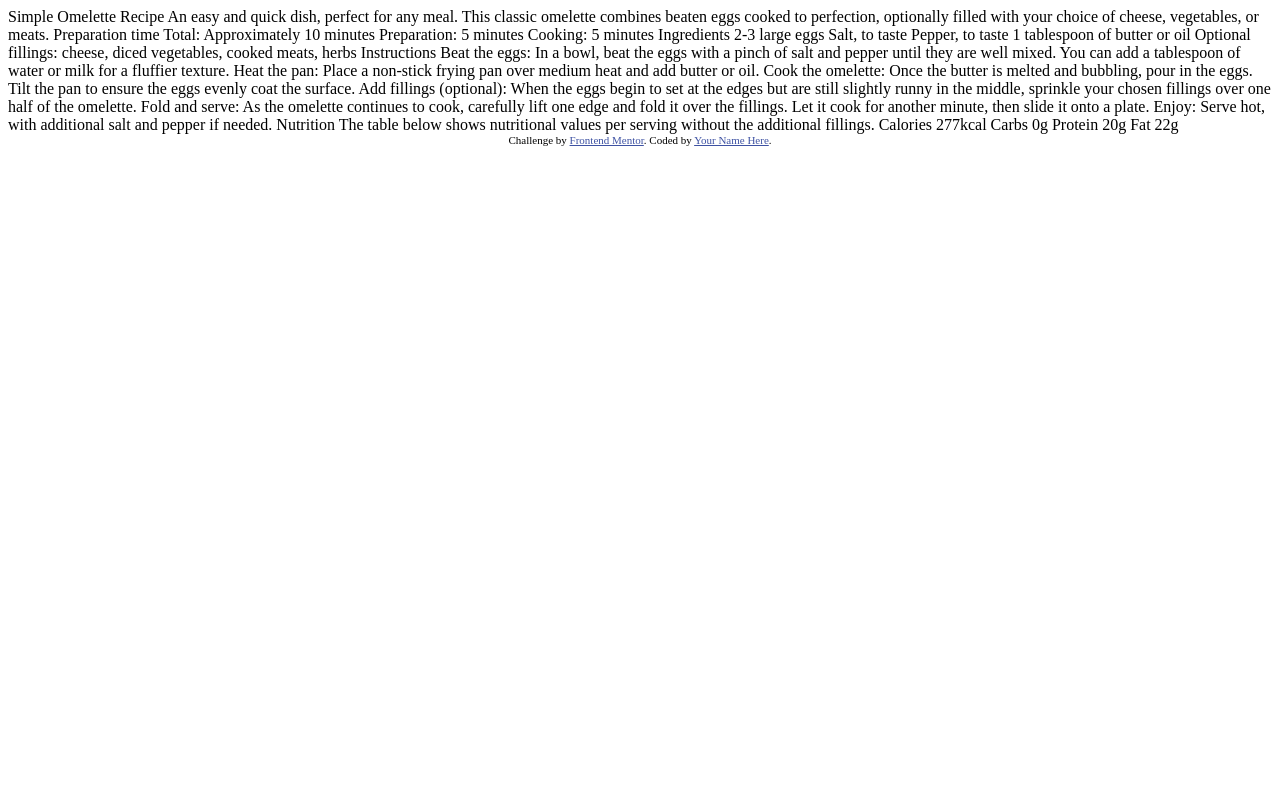
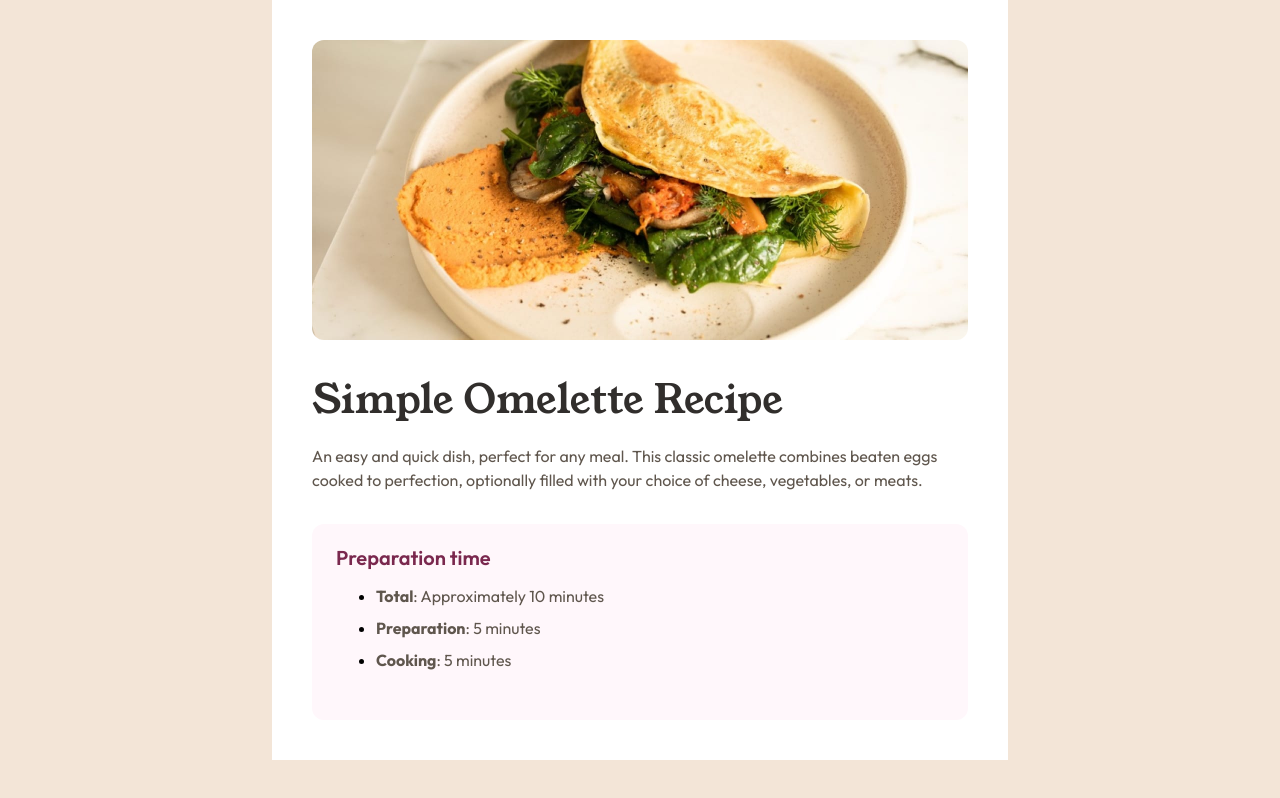
Before and after one commit to ruslan898/frontend-mentor_recipe-page, a plain HTML site: page index.html in a window 1280 px wide. Drawn offline with Linux system fonts and the light colour scheme.

Commit message:
Complete hero section

```diff
--- a/index.html
+++ b/index.html
@@ -2,76 +2,39 @@
 <html lang="en">
 <head>
   <meta charset="UTF-8">
-  <meta name="viewport" content="width=device-width, initial-scale=1.0"> <!-- displays site properly based on user's device -->
-
+  <meta name="viewport" content="width=device-width, initial-scale=1.0">
   <link rel="icon" type="image/png" sizes="32x32" href="./assets/images/favicon-32x32.png">
-
   <title>Frontend Mentor | Recipe page</title>
-
-  <!-- Feel free to remove these styles or customise in your own stylesheet 👍 -->
-  <style>
-    .attribution { font-size: 11px; text-align: center; }
-    .attribution a { color: hsl(228, 45%, 44%); }
-  </style>
+  <link rel="stylesheet" href="./style.min.css">
 </head>
 <body>
+  <main>
+    <div class="container" id="container-top">
+      <div class="top-image">
+        <img src="./assets/images/image-omelette.jpeg" alt="Image of omelette">
+      </div>
+    </div>
 
-  Simple Omelette Recipe
-
-  An easy and quick dish, perfect for any meal. This classic omelette combines beaten eggs cooked
-  to perfection, optionally filled with your choice of cheese, vegetables, or meats.
-
-  Preparation time
-
-  Total: Approximately 10 minutes
-  Preparation: 5 minutes
-  Cooking: 5 minutes
-
-  Ingredients
-
-  2-3 large eggs
-  Salt, to taste
-  Pepper, to taste
-  1 tablespoon of butter or oil
-  Optional fillings: cheese, diced vegetables, cooked meats, herbs
-
-  Instructions
-
-  Beat the eggs: In a bowl, beat the eggs with a pinch of salt and pepper until they are well mixed.
-  You can add a tablespoon of water or milk for a fluffier texture.
-
-  Heat the pan: Place a non-stick frying pan over medium heat and add butter or oil.
-
-  Cook the omelette: Once the butter is melted and bubbling, pour in the eggs. Tilt the pan to ensure
-  the eggs evenly coat the surface.
-
-  Add fillings (optional): When the eggs begin to set at the edges but are still slightly runny in the
-  middle, sprinkle your chosen fillings over one half of the omelette.
-
-  Fold and serve: As the omelette continues to cook, carefully lift one edge and fold it over the
-  fillings. Let it cook for another minute, then slide it onto a plate.
-
-  Enjoy: Serve hot, with additional salt and pepper if needed.
-
-  Nutrition
-
-  The table below shows nutritional values per serving without the additional fillings.
-
-  Calories
-  277kcal
-
-  Carbs
-  0g
-
-  Protein
-  20g
-
-  Fat
-  22g
-
-  <div class="attribution">
-    Challenge by <a href="https://www.frontendmentor.io?ref=challenge" target="_blank">Frontend Mentor</a>.
-    Coded by <a href="#">Your Name Here</a>.
-  </div>
+    <div class="container">
+      <section class="hero">
+        <h1 class="title-h1 hero__title">Simple Omelette Recipe</h1>
+        <p class="text-normal hero__text">An easy and quick dish, perfect for any meal. This classic omelette combines beaten eggs cooked to perfection, optionally filled with your choice of cheese, vegetables, or meats.</p>
+        <div class="preparation-time">
+          <h2 class="preparation-time__title">Preparation time</h2>
+          <ul class="preparation-time__list">
+            <li>
+              <a href="#" class="preparation-time__link text-normal"><span class="text-normal_bold">Total</span>: Approximately 10 minutes</a>
+            </li>
+            <li>
+              <a href="#" class="preparation-time__link text-normal"><span class="text-normal_bold">Preparation</span>: 5 minutes</a>
+            </li>
+            <li>
+              <a href="#" class="preparation-time__link text-normal"><span class="text-normal_bold">Cooking</span>: 5 minutes</a>
+            </li>
+          </ul>
+        </div>
+      </section>
+    </div>
+  </main>
 </body>
 </html>
--- /dev/null
+++ b/sass/base/_basic.scss
@@ -0,0 +1,43 @@
+@import url('https://fonts.googleapis.com/css2?family=Outfit:wght@100..900&family=Young+Serif&display=swap');
+
+h1,
+h2,
+h3,
+h4,
+h5,
+figure,
+p,
+ol,
+ul {
+	margin: 0;
+}
+
+ol[role="list"],
+ul[role="list"] {
+	list-style: none;
+	padding-inline: 0;
+}
+
+h1,
+h2,
+h3,
+h4,
+h5 {
+	font-size: inherit;
+	font-weight: inherit;
+}
+
+img {
+	display: block;
+	max-inline-size: 100%;
+}
+
+
+
+html {
+	font-family: Outfit, sans-serif;
+}
+
+body {
+	background: #f3e5d7;
+}
--- /dev/null
+++ b/sass/base/_mixins.scss
@@ -0,0 +1,32 @@
+/* Typography Presets */
+@mixin text-preset-1 {
+  font-family: 'Young Serif', sans-serif;
+  font-size: 40px;
+  font-weight: 400;
+  line-height: 100%;
+}
+
+@mixin text-preset-2 {
+  font-family: 'Young Serif', sans-serif;
+  font-size: 28px;
+  font-weight: 400;
+  line-height: 100%;
+}
+
+@mixin text-preset-3 {
+  font-size: 20px;
+  font-weight: 600;
+  line-height: 100%;
+}
+
+@mixin text-preset-4 {
+  font-size: 16px;
+  font-weight: 400;
+  line-height: 150%;
+}
+
+@mixin text-preset-4-bold {
+  font-size: 16px;
+  font-weight: 700;
+  line-height: 150%;
+}
--- /dev/null
+++ b/sass/base/_variables.scss
@@ -0,0 +1,19 @@
+:root {
+  --color-rose-800: #7a284e;
+  --color-rose-50: #fff7fb;
+  --color-stone-900: #312e2c;
+  --color-stone-600: #5f564d;
+  --color-stone-150: #e3ddd7;
+  --color-stone-100: #f3e5d7;
+  --color-brown-800: #854632;
+  --color-white: #ffffff;
+
+  --spacing-1600: 128px;
+  --spacing-600: 48px;
+  --spacing-500: 40px;
+  --spacing-400: 32px;
+  --spacing-300: 24px;
+  --spacing-200: 16px;
+  --spacing-150: 12px;
+  --spacing-100: 8px;
+}
--- /dev/null
+++ b/sass/blocks/_container.scss
@@ -0,0 +1,20 @@
+.container {
+  width: clamp(375px, 80%, 736px);
+  background-color: #fff;
+  margin: 0 auto;
+  padding: 40px 32px;
+}
+
+.container#container-top {
+  padding: 0;
+}
+
+@media screen and (min-width: 768px) {
+  .container {
+    padding: 40px;
+  }
+
+  .container#container-top {
+    padding: 40px 40px 0 40px;
+  }
+}
--- /dev/null
+++ b/sass/blocks/_hero.scss
@@ -0,0 +1,40 @@
+.hero {
+  &__title {
+    margin-bottom: 24px;
+  }
+
+  &__text {
+    margin-bottom: 32px;
+  }
+
+  .preparation-time {
+    min-height: 196px;
+    display: flex;
+    flex-direction: column;
+    gap: var(--spacing-200);
+    padding: var(--spacing-300);
+    border-radius: var(--spacing-150);
+    background: var(--color-rose-50);
+
+    &__title {
+      color: rgba(122, 40, 78, 1);
+      font-family: Outfit;
+      font-size: 20px;
+      font-weight: 600;
+      line-height: 100%;
+      letter-spacing: 0%;
+      text-align: left;
+    }
+
+    &__list {
+      display: flex;
+      flex-direction: column;
+      gap: 8px;
+    }
+
+    &__link {
+      text-decoration: none;
+
+    }
+  }
+}
--- /dev/null
+++ b/sass/blocks/_top-image.scss
@@ -0,0 +1,20 @@
+.top-image {
+  width: 100%;
+  height: 170px;
+
+  img {
+    width: 100%;
+    height: 100%;
+    object-fit: cover;
+  }
+}
+
+@media screen and (min-width: 768px) {
+  .top-image {
+    height: 300px;
+
+    img {
+      border-radius: var(--spacing-150, 12px);
+    }
+  }
+}
--- /dev/null
+++ b/sass/libs/modern-normalize.min.css
@@ -0,0 +1,109 @@
+*,
+::after,
+::before {
+	box-sizing: border-box;
+}
+html {
+	font-family: system-ui, "Segoe UI", Roboto, Helvetica, Arial, sans-serif,
+		"Apple Color Emoji", "Segoe UI Emoji";
+	line-height: 1.15;
+	-webkit-text-size-adjust: 100%;
+	-moz-tab-size: 4;
+	tab-size: 4;
+}
+body {
+	margin: 0;
+}
+hr {
+	height: 0;
+	color: inherit;
+}
+abbr[title] {
+	text-decoration: underline dotted;
+}
+b,
+strong {
+	font-weight: bolder;
+}
+code,
+kbd,
+pre,
+samp {
+	font-family: ui-monospace, SFMono-Regular, Consolas, "Liberation Mono", Menlo,
+		monospace;
+	font-size: 1em;
+}
+small {
+	font-size: 80%;
+}
+sub,
+sup {
+	font-size: 75%;
+	line-height: 0;
+	position: relative;
+	vertical-align: baseline;
+}
+sub {
+	bottom: -0.25em;
+}
+sup {
+	top: -0.5em;
+}
+table {
+	text-indent: 0;
+	border-color: inherit;
+}
+button,
+input,
+optgroup,
+select,
+textarea {
+	font-family: inherit;
+	font-size: 100%;
+	line-height: 1.15;
+	margin: 0;
+}
+button,
+select {
+	text-transform: none;
+}
+[type="button"],
+[type="reset"],
+[type="submit"],
+button {
+	-webkit-appearance: button;
+}
+::-moz-focus-inner {
+	border-style: none;
+	padding: 0;
+}
+:-moz-focusring {
+	outline: 1px dotted ButtonText;
+}
+:-moz-ui-invalid {
+	box-shadow: none;
+}
+legend {
+	padding: 0;
+}
+progress {
+	vertical-align: baseline;
+}
+::-webkit-inner-spin-button,
+::-webkit-outer-spin-button {
+	height: auto;
+}
+[type="search"] {
+	-webkit-appearance: textfield;
+	outline-offset: -2px;
+}
+::-webkit-search-decoration {
+	-webkit-appearance: none;
+}
+::-webkit-file-upload-button {
+	-webkit-appearance: button;
+	font: inherit;
+}
+summary {
+	display: list-item;
+}
--- /dev/null
+++ b/sass/ui/_text.scss
@@ -0,0 +1,11 @@
+@use '../base/mixins.scss' as *;
+
+.text-normal {
+  @include text-preset-4;
+  color: var(--color-stone-600);
+
+  &_bold {
+    @include text-preset-4-bold;
+    color: var(--color-stone-600);
+  }
+}
--- /dev/null
+++ b/sass/ui/_titles.scss
@@ -0,0 +1,18 @@
+@use '../base/mixins.scss' as *;
+
+.title {
+  @include text-preset-2;
+  color: var(--color-brown-800);
+}
+
+.title-h1 {
+  @include text-preset-1;
+  font-size: 36px;
+  color: var(--color-stone-900);
+}
+
+@media screen and (min-width: 768px) {
+  .title-h1 {
+    font-size: 40px;
+  }
+}
```
Also changed, not shown: sass/style.scss (added, +12 -0 lines), style.min.css (added).
